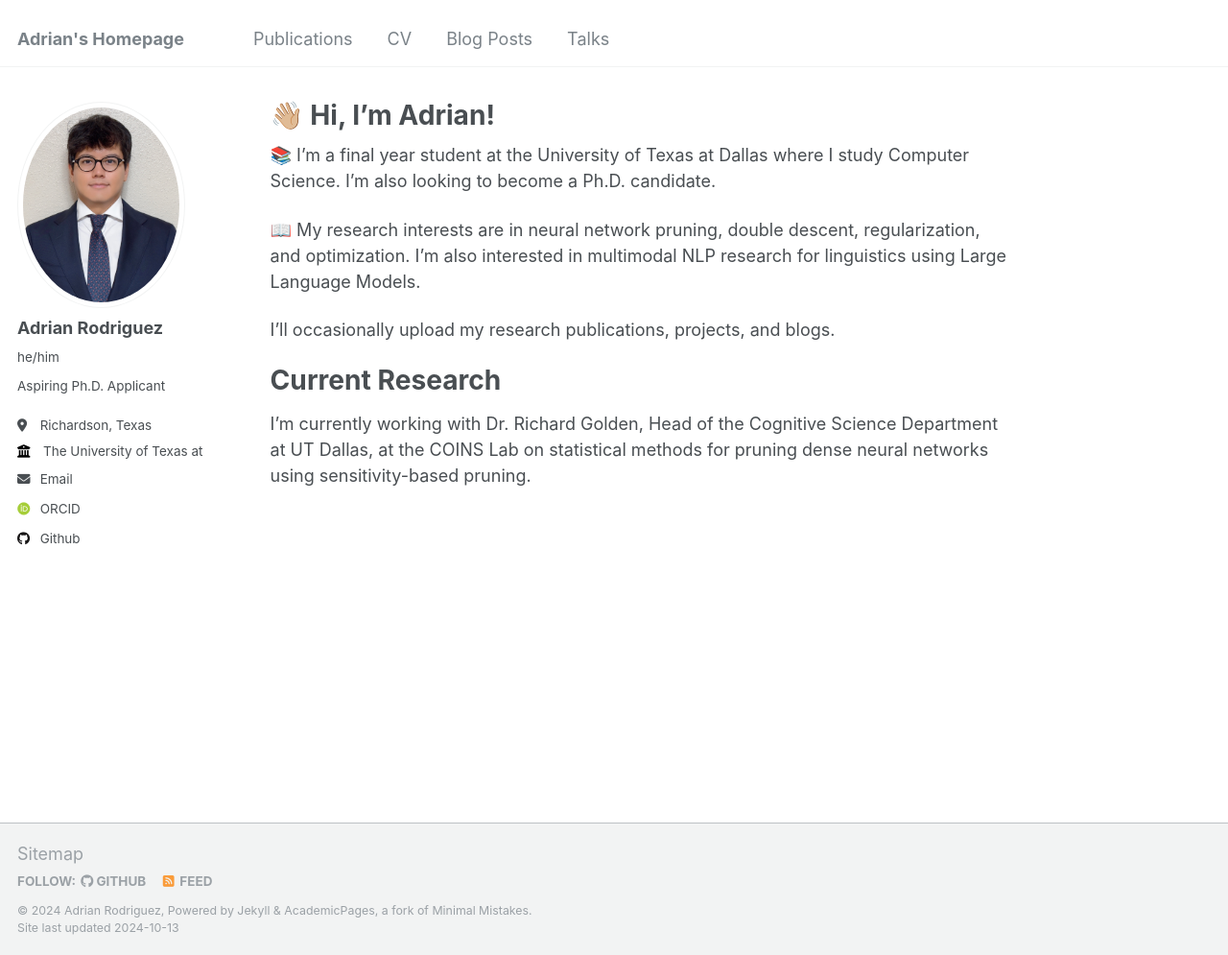
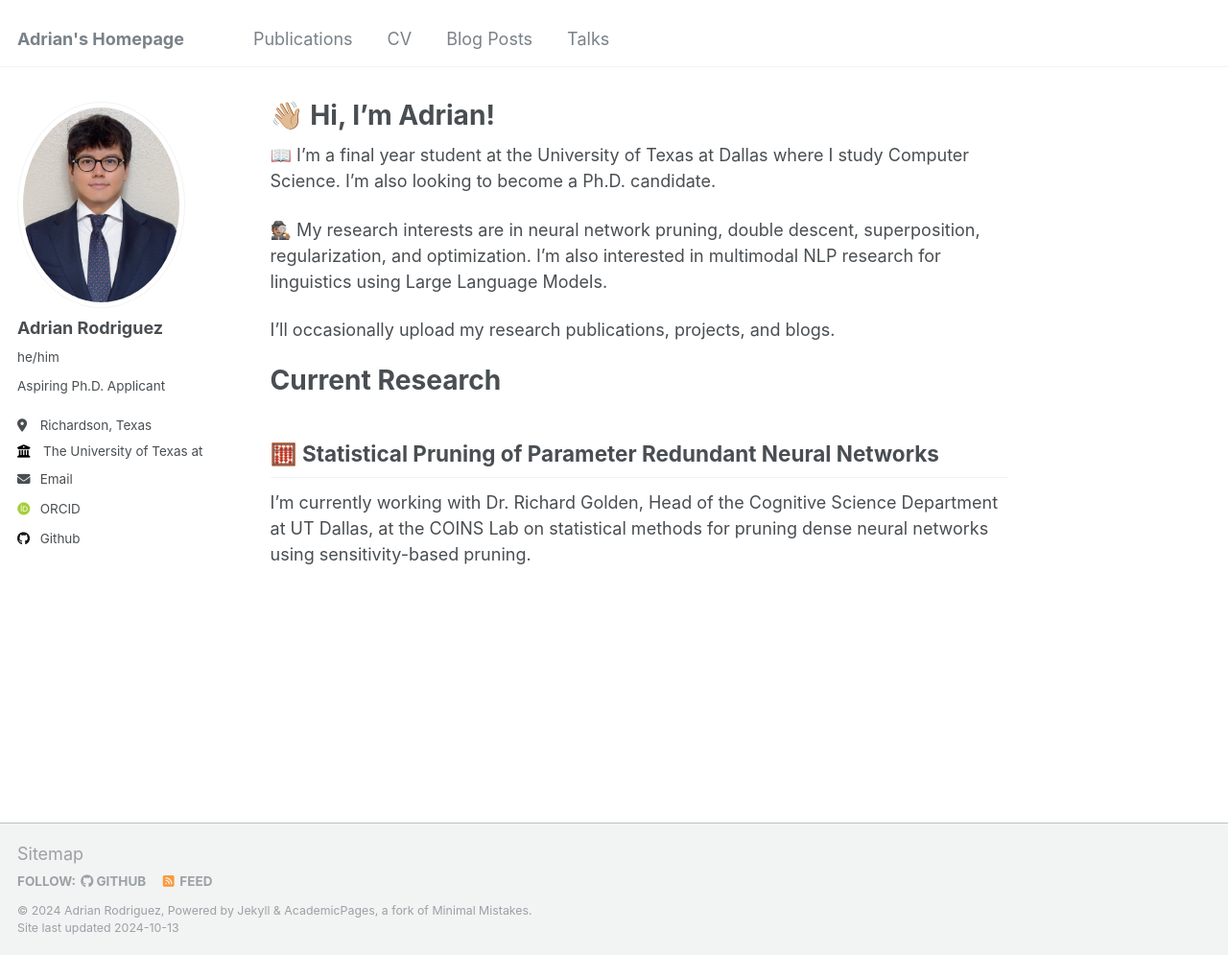
Before and after one commit to axr2718/axe2718.github.io, a Jekyll site: the page built from _pages/about.md, in a window 1280 px wide and 995 px high. Shown: the whole window at 96% size. Built offline with Jekyll 4.4.1, drawn with Linux system fonts in a browser that asks for light colours; some web fonts are replaced.

Commit message:
Update about.md

```diff
--- a/_pages/about.md
+++ b/_pages/about.md
@@ -8,14 +8,14 @@ redirect_from:
   - /about.html
 ---
 
-📚 I'm a final year student at the University of Texas at Dallas where I study Computer Science. I'm also looking to become a Ph.D. candidate.
+📖 I'm a final year student at the University of Texas at Dallas where I study Computer Science. I'm also looking to become a Ph.D. candidate.
 
-📖 My research interests are in neural network pruning, double descent, regularization, and optimization. I'm also interested in
+🕵🏽 My research interests are in neural network pruning, double descent, superposition, regularization, and optimization. I'm also interested in
 multimodal NLP research for linguistics using Large Language Models.
 
 I'll occasionally upload my research publications, projects, and blogs.
 
 # Current Research
-
+## 🧮 Statistical Pruning of Parameter Redundant Neural Networks
 I'm currently working with Dr. Richard Golden, Head of the Cognitive Science Department at UT Dallas,
 at the COINS Lab on statistical methods for pruning dense neural networks using sensitivity-based pruning.
```
